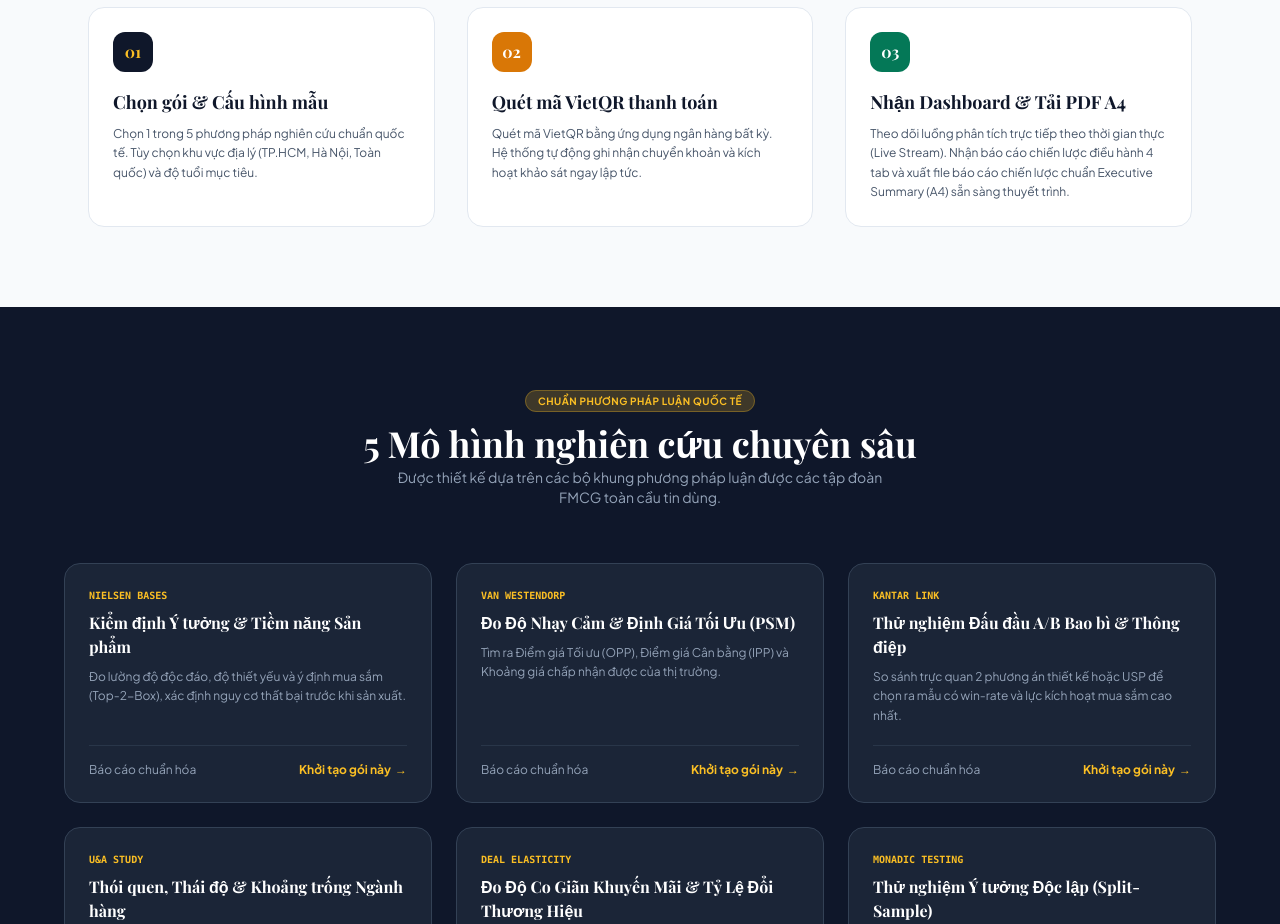
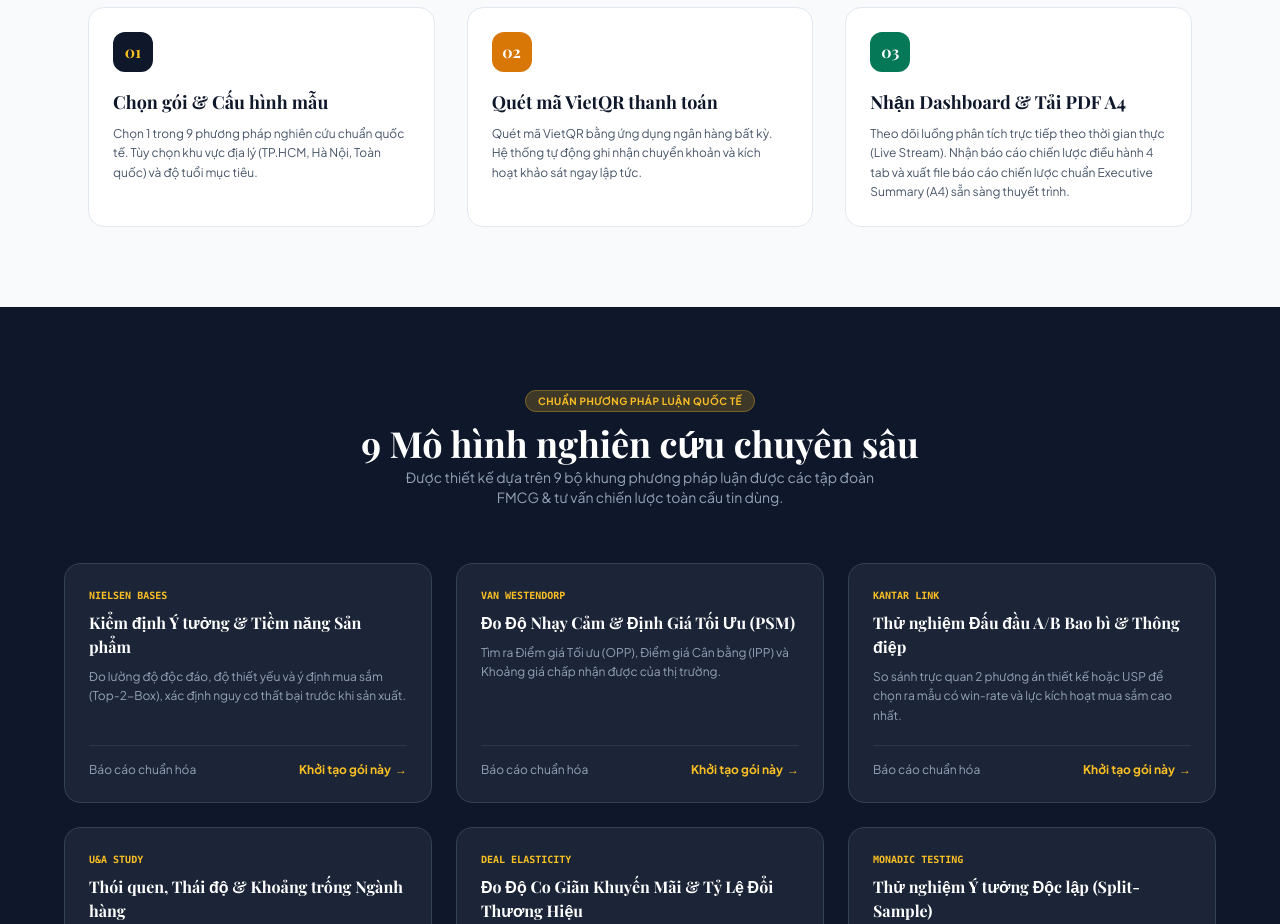
Before and after one commit to 1weddingasia/ai-market-research-22102026, a Next.js app in the folder frontend/: page / in a window 1280 px wide. Shown: the part 1160-2084 px from the top of the page. Built offline with nearby package versions, Linux system fonts and the light colour scheme.

Commit message:
fix(copy): standardize to 9 in-depth research methodologies across homepage, wizard and backend

```diff
--- a/frontend/app/page.tsx
+++ b/frontend/app/page.tsx
@@ -378,7 +378,7 @@ export default function HomePage() {
             </div>
             <h3 className="font-serif text-base sm:text-lg font-bold text-slate-900 mb-2">Chọn gói & Cấu hình mẫu</h3>
             <p className="text-xs text-slate-600 leading-relaxed">
-              Chọn 1 trong 5 phương pháp nghiên cứu chuẩn quốc tế. Tùy chọn khu vực địa lý (TP.HCM, Hà Nội, Toàn quốc) và độ tuổi mục tiêu.
+              Chọn 1 trong 9 phương pháp nghiên cứu chuẩn quốc tế. Tùy chọn khu vực địa lý (TP.HCM, Hà Nội, Toàn quốc) và độ tuổi mục tiêu.
             </p>
           </div>
 
@@ -404,7 +404,7 @@ export default function HomePage() {
         </div>
       </section>
 
-      {/* ── 5 Frameworks Section ── */}
+      {/* ── 9 Frameworks Section ── */}
       <section id="phuong-phap" className="py-12 sm:py-20 px-4 sm:px-6 bg-slate-900 text-white">
         <div className="max-w-6xl mx-auto">
           <div className="text-center mb-8 sm:mb-14">
@@ -412,10 +412,10 @@ export default function HomePage() {
               CHUẨN PHƯƠNG PHÁP LUẬN QUỐC TẾ
             </span>
             <h2 className="font-serif text-2xl sm:text-4xl font-bold text-white mt-3">
-              5 Mô hình nghiên cứu chuyên sâu
+              9 Mô hình nghiên cứu chuyên sâu
             </h2>
             <p className="text-slate-400 text-xs sm:text-sm mt-1 max-w-lg mx-auto">
-              Được thiết kế dựa trên các bộ khung phương pháp luận được các tập đoàn FMCG toàn cầu tin dùng.
+              Được thiết kế dựa trên 9 bộ khung phương pháp luận được các tập đoàn FMCG & tư vấn chiến lược toàn cầu tin dùng.
             </p>
           </div>
 
--- a/frontend/app/wizard/page.tsx
+++ b/frontend/app/wizard/page.tsx
@@ -66,7 +66,7 @@ export default function WizardPage() {
             <span className="text-amber-400">🔬</span> N = 1.000.000 hồ sơ người tiêu dùng Việt Nam
           </span>
           <span className="flex items-center gap-1.5">
-            <span className="text-amber-400">📊</span> 5 phương pháp chuẩn quốc tế (Nielsen, Kantar, Van Westendorp)
+            <span className="text-amber-400">📊</span> 9 phương pháp chuẩn quốc tế (Nielsen, Kantar, Van Westendorp, MaxDiff, Kano...)
           </span>
           <span className="flex items-center gap-1.5">
             <span className="text-amber-400">⚡</span> Mô phỏng tức thì bằng AI trong 60 giây
```
Also changed, not shown: 2 other files (tests, documents, lock files or other folders).
